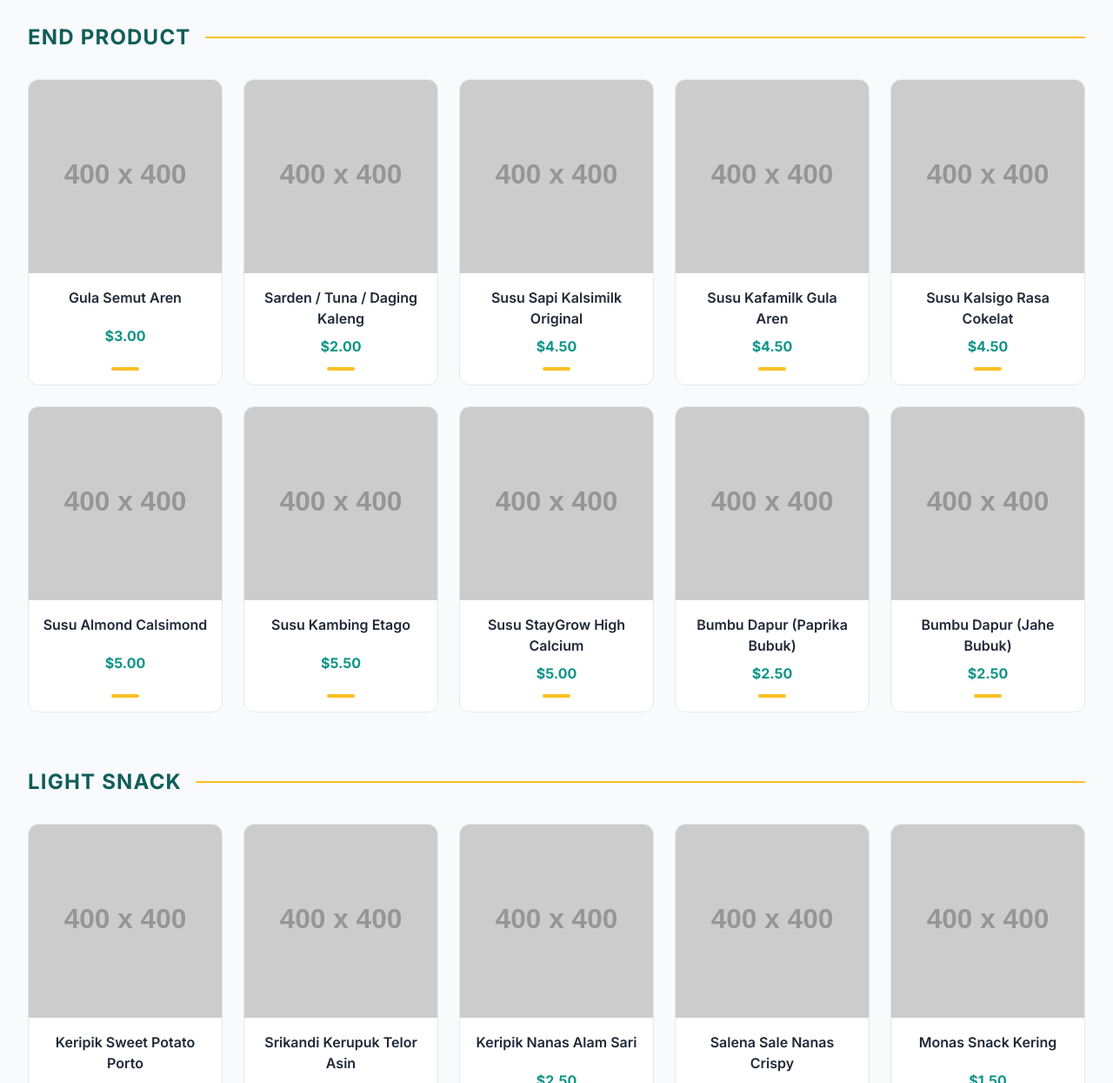
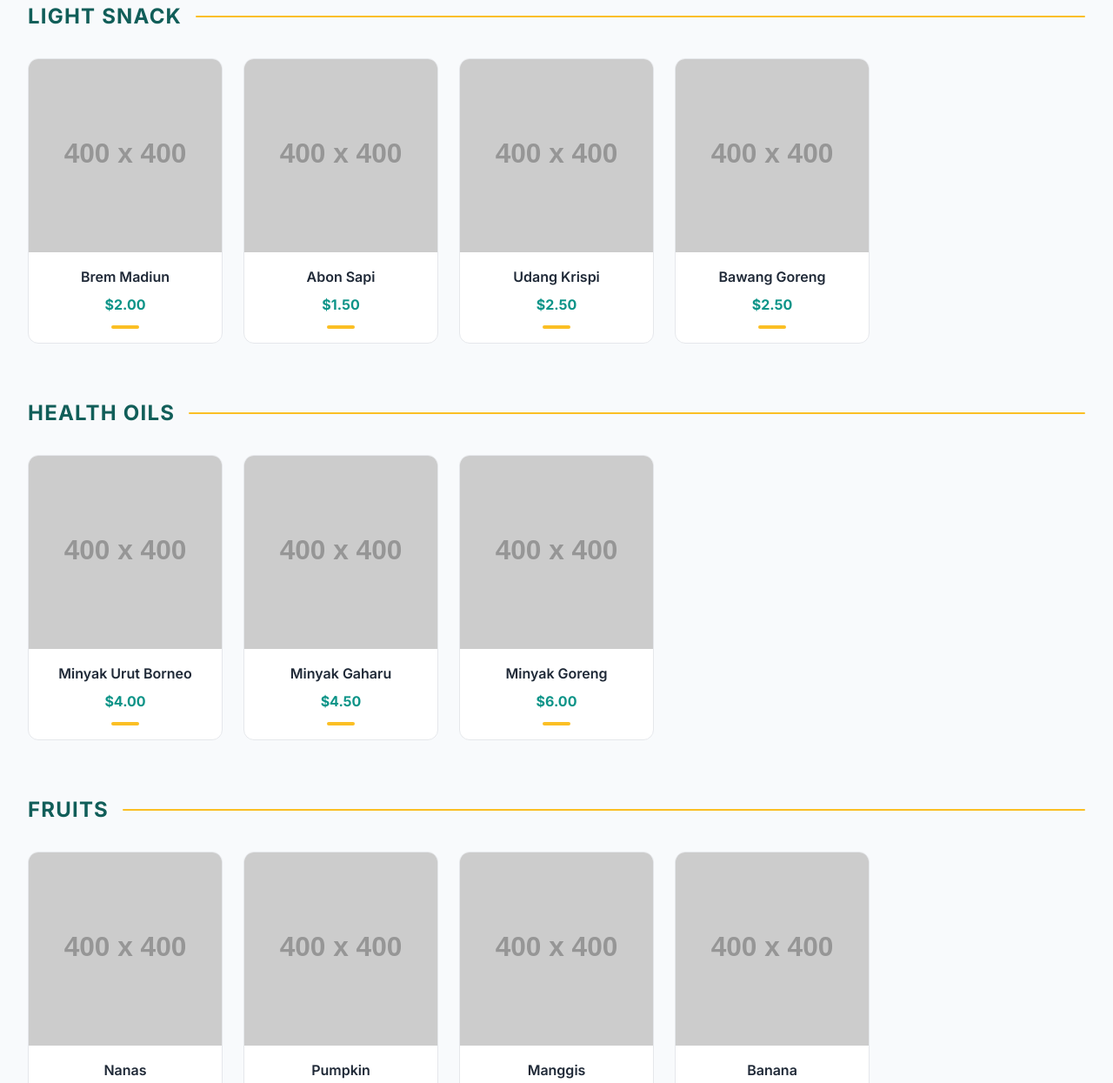
Before and after one commit to bamsratna1-tech/draftcatalog123web, a plain HTML site: page index.html in a window 1280 px wide. Shown: the part 1960-3205 px from the top of the page at 87% size. Drawn offline with nearby package versions, Linux system fonts and the light colour scheme; placeholder pictures from the web are drawn by us.

```diff
--- a/index.html
+++ b/index.html
@@ -228,66 +228,66 @@
             {
                 category: "Drink",
                 items: [
-                    { name: "Bandung Kokona (Coklat Instan)", price: "$5.00", image: "https://dummyimage.com/400x400/5c4033/ffffff&text=Kokona+Coklat" },
-                    { name: "Sirup Buah Kurna Medan", price: "$4.50", image: "https://dummyimage.com/400x400/800000/ffffff&text=Sirup+Kurna" },
-                    { name: "Kopi Bubuk Liong Bulan", price: "$3.00", image: "https://dummyimage.com/400x400/2c1e16/ffffff&text=Kopi+Liong" },
-                    { name: "Kopi Drip Bag Toraja Sapan", price: "$6.00", image: "https://dummyimage.com/400x400/8b5a2b/ffffff&text=Kopi+Toraja" },
-                    { name: "Teh Bandung (Herbal & Reguler)", price: "$3.50", image: "https://dummyimage.com/400x400/556b2f/ffffff&text=Teh+Bandung" },
-                    { name: "Jus Nanas Subang", price: "$2.50", image: "https://dummyimage.com/400x400/ffb90f/000000&text=Jus+Nanas" },
-                    { name: "Irisan Lemon Kering Banjarmasin", price: "$4.00", image: "https://dummyimage.com/400x400/ffd700/000000&text=Lemon+Kering" },
-                    { name: "Madu Hitam Pahit Ar-Rohmah", price: "$8.00", image: "https://dummyimage.com/400x400/1a1a1a/ffffff&text=Madu+Hitam" }
-                ]
-            },
-            {
-                category: "End Product",
-                items: [
-                    { name: "Gula Semut Aren", price: "$3.00", image: "https://dummyimage.com/400x400/cd853f/ffffff&text=Gula+Aren" },
-                    { name: "Sarden / Tuna / Daging Kaleng", price: "$2.00", image: "https://dummyimage.com/400x400/b0c4de/000000&text=Ikan+Kaleng" },
-                    { name: "Susu Sapi Kalsimilk Original", price: "$4.50", image: "https://dummyimage.com/400x400/fdf5e6/000000&text=Kalsimilk" },
-                    { name: "Susu Kafamilk Gula Aren", price: "$4.50", image: "https://dummyimage.com/400x400/deb887/000000&text=Kafamilk" },
-                    { name: "Susu Kalsigo Rasa Cokelat", price: "$4.50", image: "https://dummyimage.com/400x400/6b4226/ffffff&text=Kalsigo" },
-                    { name: "Susu Almond Calsimond", price: "$5.00", image: "https://dummyimage.com/400x400/ffdead/000000&text=Calsimond" },
-                    { name: "Susu Kambing Etago", price: "$5.50", image: "https://dummyimage.com/400x400/e0ffff/000000&text=Etago" },
-                    { name: "Susu StayGrow High Calcium", price: "$5.00", image: "https://dummyimage.com/400x400/daa520/ffffff&text=StayGrow" },
-                    { name: "Bumbu Dapur (Paprika Bubuk)", price: "$2.50", image: "https://dummyimage.com/400x400/ff4500/ffffff&text=Paprika+Bubuk" },
-                    { name: "Bumbu Dapur (Jahe Bubuk)", price: "$2.50", image: "https://dummyimage.com/400x400/f5deb3/000000&text=Jahe+Bubuk" }
+                    { name: "Bandung Kokona (Instant chocolate)", price: "$5.00", image: "aset/kokona.jpeg" },
+                    { name: "Arlita Coffee", price: "$4.50", image: "aset/arlita.jpeg" },
+                    { name: "Liong Bulan Coffee", price: "$3.00", image: "aset/liong.jpeg" },
+                    { name: "Drip Bag Street Coffee", price: "$6.00", image: "aset/dripcoffee.jpg" },
+                    { name: "Koffiku Black Coffee", price: "$3.50", image: "aset/koffiku.jpeg" },
+                    { name: "Robusta Peaberry", price: "$2.50", image: "aset/robusta.jpeg" },
+                    { name: "Tambi Tea", price: "$4.00", image: "aset/tambi.jpeg" },
+                    { name: "Esenvee Black Honey", price: "$8.00", image: "aset/honey.jpeg" }
                 ]
             },
             {
                 category: "Light Snack",
                 items: [
-                    { name: "Keripik Sweet Potato Porto", price: "$2.00", image: "https://dummyimage.com/400x400/ffa500/ffffff&text=Potato+Porto" },
-                    { name: "Srikandi Kerupuk Telor Asin", price: "$1.50", image: "https://dummyimage.com/400x400/ffefd5/000000&text=Kerupuk+Telor" },
-                    { name: "Keripik Nanas Alam Sari", price: "$2.50", image: "https://dummyimage.com/400x400/ff8c00/ffffff&text=Keripik+Nanas" },
-                    { name: "Salena Sale Nanas Crispy", price: "$2.50", image: "https://dummyimage.com/400x400/ffff00/000000&text=Sale+Nanas" },
-                    { name: "Monas Snack Kering", price: "$1.50", image: "https://dummyimage.com/400x400/9acd32/000000&text=Monas+Snack" },
-                    { name: "Abon Lele Marisa", price: "$3.50", image: "https://dummyimage.com/400x400/a0522d/ffffff&text=Abon+Lele" }
+                    { name: "Brem Madiun", price: "$2.00", image: "aset/brem.jpeg" },
+                    { name: "Abon Sapi", price: "$1.50", image: "aset/abonbarokah.jpeg" },
+                    { name: "Udang Krispi", price: "$2.50", image: "aset/udangkrispi.jpeg" },
+                    { name: "Bawang Goreng", price: "$2.50", image: "aset/bawanggoreng.jpeg" },
+
                 ]
             },
             {
                 category: "Health Oils",
                 items: [
-                    { name: "Minyak Terapi Pijat Jahe Merah", price: "$4.00", image: "https://dummyimage.com/400x400/8b0000/ffffff&text=Minyak+Jahe" },
-                    { name: "Minyak Urut Dayak Perisai Borneo", price: "$4.50", image: "https://dummyimage.com/400x400/b22222/ffffff&text=Minyak+Dayak" },
-                    { name: "Habbatussauda Al Birkan", price: "$6.00", image: "https://dummyimage.com/400x400/2f4f4f/ffffff&text=Habbatussauda" },
-                    { name: "Agarwood Oil", price: "$25.00", image: "https://dummyimage.com/400x400/556b2f/ffffff&text=Agarwood+Oil" }
+                    { name: "Minyak Urut Borneo", price: "$4.00", image: "aset/minyakurut.jpeg" },
+                    { name: "Minyak Gaharu", price: "$4.50", image: "aset/gaharu.jpeg" },
+                    { name: "Minyak Goreng", price: "$6.00", image: "aset/minyak.jpeg" },
+
+                ]
+
+                 },
+            {
+                category: "Fruits",
+                items: [
+                    { name: "Nanas", price: "$4.00", image: "aset/nanas.jpeg" },
+                    { name: "Pumpkin", price: "$4.50", image: "aset/waluh.jpeg" },
+                    { name: "Manggis", price: "$6.00", image: "aset/manggis.jpeg" },
+                    { name: "Banana", price: "$25.00", image: "aset/banana.webp" }
                 ]
             },
             {
                 category: "Fashion",
                 items: [
-                    { name: "Jubah Saudi Pria", price: "$15.00", image: "https://dummyimage.com/400x400/708090/ffffff&text=Jubah+Saudi" },
-                    { name: "Segiempat Zipper Syari Candybaby", price: "$8.00", image: "https://dummyimage.com/400x400/dda0dd/000000&text=Hijab+Syari" },
-                    { name: "Milea Dress Wanita", price: "$18.00", image: "https://dummyimage.com/400x400/ffb6c1/000000&text=Milea+Dress" },
-                    { name: "Celana Sirwal / Pangsi", price: "$10.00", image: "https://dummyimage.com/400x400/4a4a4a/ffffff&text=Celana+Sirwal" },
-                    { name: "Sepatu Kasual Kulit Pria", price: "$20.00", image: "https://dummyimage.com/400x400/8b4513/ffffff&text=Sepatu+Pria" },
-                    { name: "Sepatu Olahraga Wanita", price: "$22.00", image: "https://dummyimage.com/400x400/e0ffff/000000&text=Sepatu+Wanita" },
-                    { name: "Tas Jinjing Wanita", price: "$15.00", image: "https://dummyimage.com/400x400/c0c0c0/000000&text=Tas+Wanita" },
-                    { name: "Popok Sweety Bronze Comfort", price: "$6.00", image: "https://dummyimage.com/400x400/ffd700/000000&text=Popok+Sweety" },
-                    { name: "Popok Pampers New Baby", price: "$7.00", image: "https://dummyimage.com/400x400/98fb98/000000&text=Pampers" },
-                    { name: "Popok MamyPoko X-tra Kering", price: "$7.00", image: "https://dummyimage.com/400x400/87ceeb/000000&text=MamyPoko" }
+                    { name: "Batik Pria", price: "$15.00", image: "aset/batik.jpeg" },
+
+                ]
+                 },
+            {
+                category: "Spices & Seasoning",
+                items: [
+                    { name: "BIji Pala", price: "$15.00", image: "aset/kemiri.jpeg" },
+                    { name: "Lada Hitam (Black Pepper)", price: "$10.00", image: "aset/biji.jpeg" },
+                ]
+            },
+            {
+                category: "End Products",
+                items: [
+                    { name: "Cocochip", price: "$4.00", image: "aset/kayu.jpeg" }
                 ]
             }
+
         ];
 
         const container = document.getElementById('catalog-container');
```
